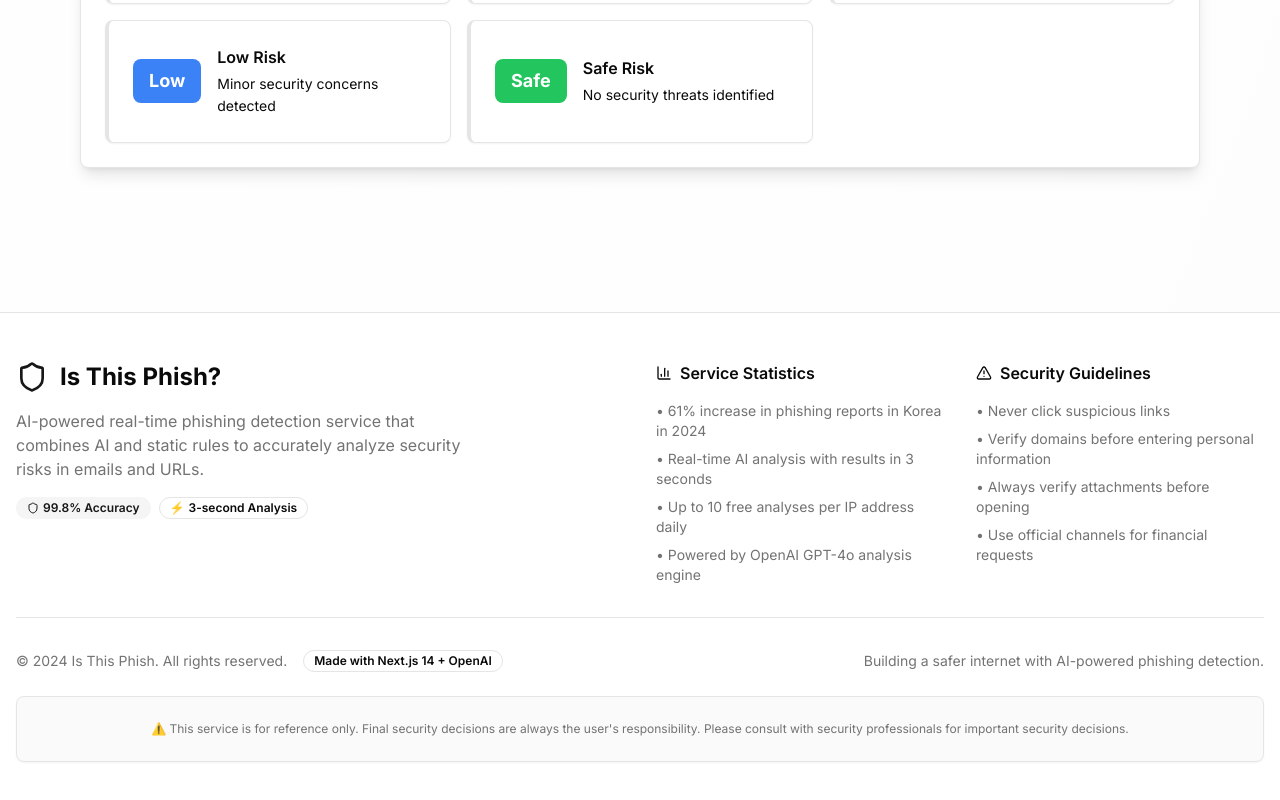
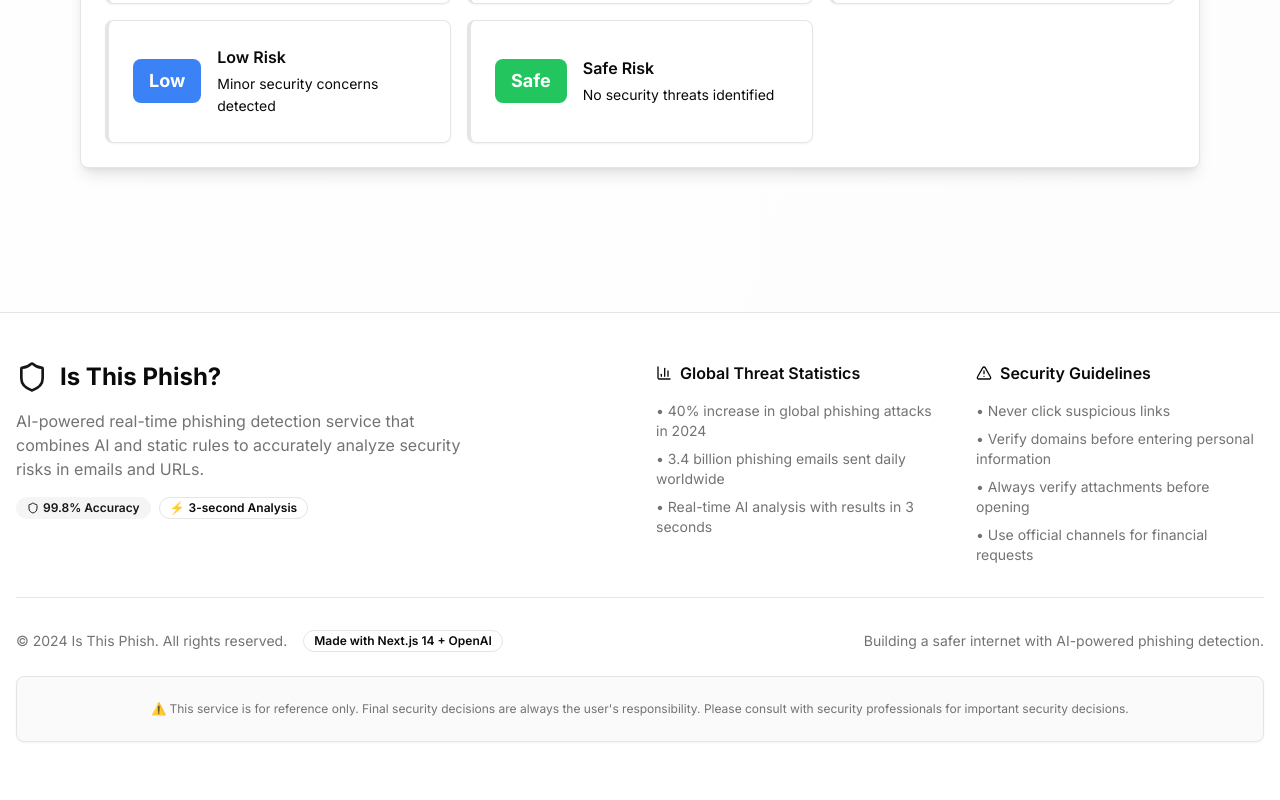
Before and after one commit to woobba94/Is-this-phish, a Next.js app: page / in a window 1280 px wide. Shown: the part 2628-3428 px from the top of the page. Built offline with nearby package versions, Linux system fonts and the light colour scheme.

Commit message:
feat: 전체 페이지 Footer의 통계를 전세계 기준으로 변경 및 간소화

```diff
--- a/app/layout.tsx
+++ b/app/layout.tsx
@@ -71,13 +71,12 @@ export default function RootLayout({
               <section className="space-y-4" aria-labelledby="stats-heading">
                 <h3 id="stats-heading" className="font-semibold flex items-center gap-2">
                   <BarChart3 className="w-4 h-4" aria-hidden="true" />
-                  Service Statistics
+                  Global Threat Statistics
                 </h3>
                 <ul className="text-muted-foreground text-sm space-y-2">
-                  <li>• 61% increase in phishing reports in Korea in 2024</li>
+                  <li>• 40% increase in global phishing attacks in 2024</li>
+                  <li>• 3.4 billion phishing emails sent daily worldwide</li>
                   <li>• Real-time AI analysis with results in 3 seconds</li>
-                  <li>• Up to 10 free analyses per IP address daily</li>
-                  <li>• Powered by OpenAI GPT-4o analysis engine</li>
                 </ul>
               </section>
 
```
